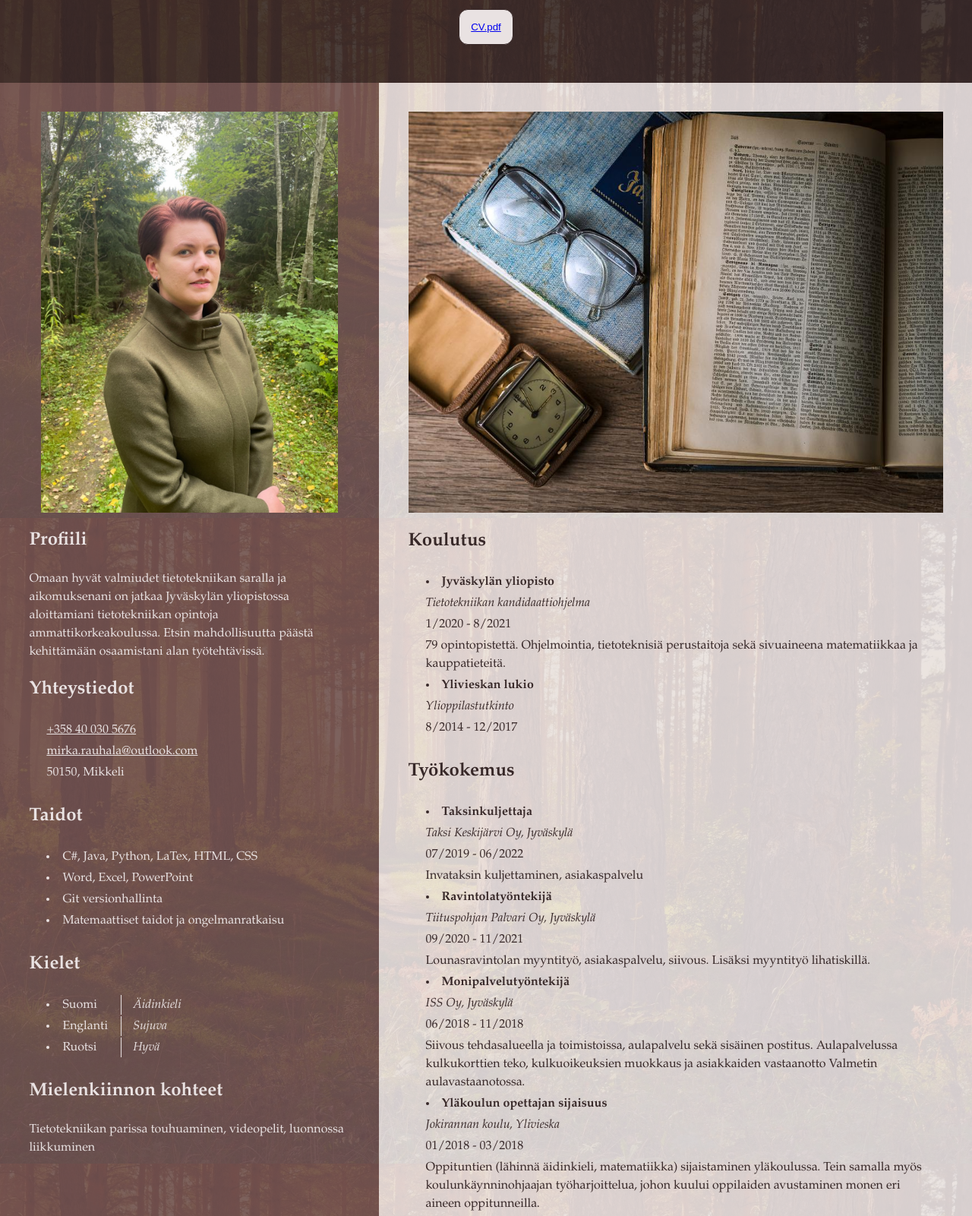
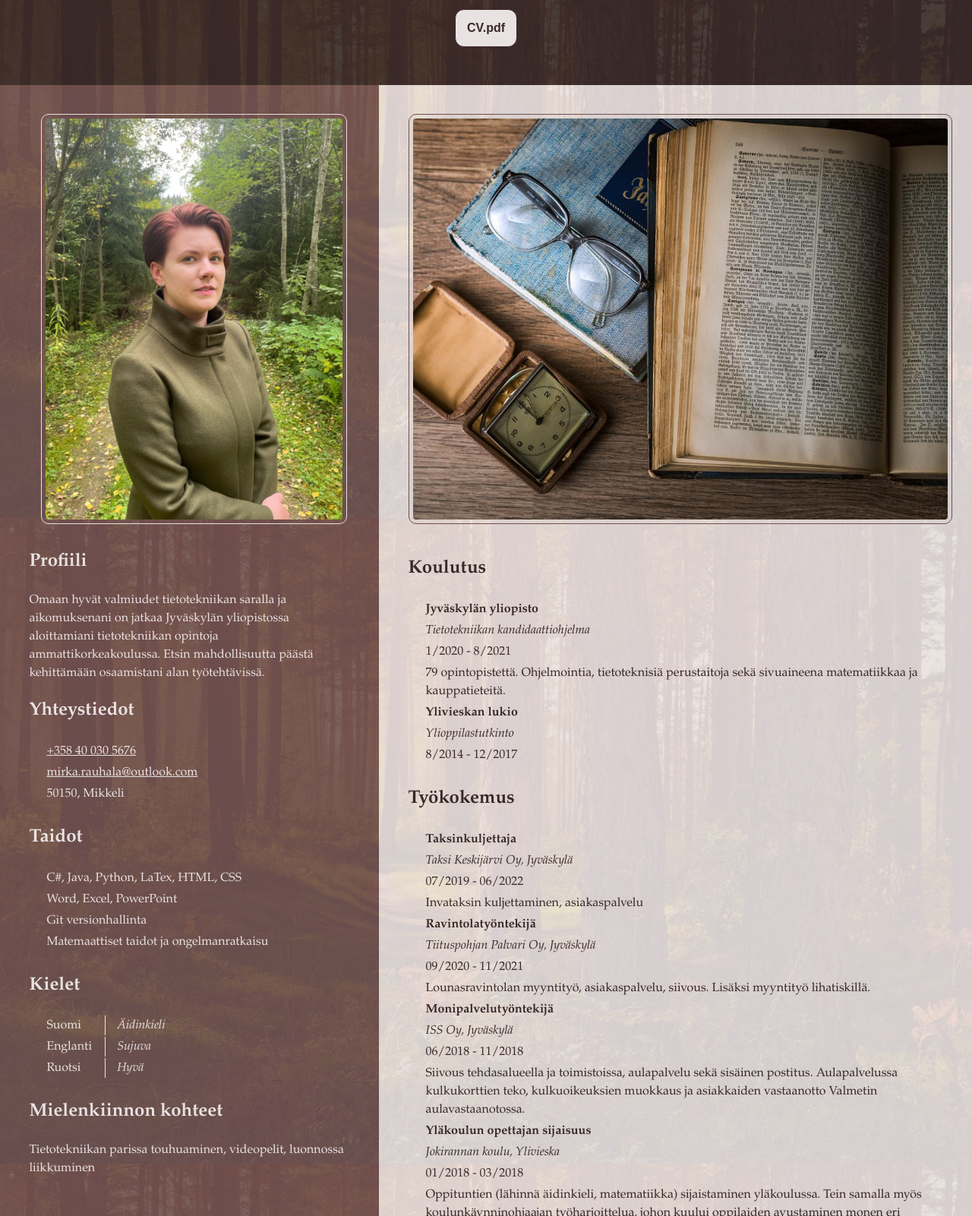
Before and after one commit to rauhalam/cv_vanha, a plain HTML site: page cv.html in a window 1280 px wide. Shown: the part 168-1769 px from the top of the page at 76% size. Drawn offline with Linux system fonts and the light colour scheme.

```diff
--- a/cv.html
+++ b/cv.html
@@ -14,7 +14,7 @@
             <div style="margin: 2.1em">
                 <h1>Ansioluettelo</h1>
                 <h2>Mirka Rauhala</h2>
-                <button class="button button1"><a href="/assets/cv.pdf" target="_blank">CV.pdf</a></button>
+                <button class="button button1" onclick="location.href='/assets/cv.pdf'; target='_blank'"><b>CV.pdf</b></button>
             </div>
         </header>
         <!-- <section class="middleleft">
@@ -24,8 +24,8 @@
             <img src="img/book.jpg" alt="Opiskelu">
         </section> -->
         <section class="leftcol">
-            <div style="width: 92.5%; margin-left: auto; margin-right: auto;">
-                <img src="img/cv_kuva.jpg" alt="Mirka Rauhala">
+            <div style="width: 92.5%; margin-left: auto; margin-right: auto; padding-bottom: 3%;">
+                <img style="border:#e9e2e2 solid 1px;" src="img/cv_kuva.jpg" alt="Mirka Rauhala">
             </div>
             <h2>Profiili</h2>
             <p>Omaan hyvät valmiudet tietotekniikan saralla ja aikomuksenani on jatkaa Jyväskylän yliopistossa aloittamiani tietotekniikan opintoja ammattikorkeakoulussa. Etsin mahdollisuutta päästä kehittämään osaamistani alan työtehtävissä.</p>
@@ -45,30 +45,30 @@
             <h2>Taidot</h2>
             <table>
                 <tr>
-                    <td><li>C#, Java, Python, LaTex, HTML, CSS</li></td>
+                    <td>C#, Java, Python, LaTex, HTML, CSS</td>
                 </tr>
                 <tr>
-                    <td><li>Word, Excel, PowerPoint</li></td>
+                    <td>Word, Excel, PowerPoint</td>
                 </tr>
                 <tr>
-                    <td><li>Git versionhallinta</li></td>
+                    <td>Git versionhallinta</td>
                 </tr>
                 <tr>
-                    <td><li>Matemaattiset taidot ja ongelmanratkaisu</li></td>
+                    <td>Matemaattiset taidot ja ongelmanratkaisu</td>
                 </tr>
             </table>
             <h2>Kielet</h2>
             <table>
                 <tr>
-                    <td><li>Suomi</li></td>
+                    <td>Suomi</td>
                     <td class="td"><i>Äidinkieli</i></td>
                 </tr>
                 <tr>
-                    <td><li>Englanti</li> </td>
+                    <td>Englanti</td>
                     <td class="td"><i>Sujuva</i></td>
                 </tr>
                 <tr>
-                    <td><li>Ruotsi</li></td>
+                    <td>Ruotsi</td>
                     <td class="td"><i>Hyvä</i></td>
                 </tr>
             </table>
@@ -76,13 +76,13 @@
             <p>Tietotekniikan parissa touhuaminen, videopelit, luonnossa liikkuminen</p>
         </section>
         <section class="rightcol">
-            <div style="width: 100%;">
-                <img src="img/book.jpg" alt="Opiskelu">
+            <div style="width: 100%; padding-bottom: 3%;">
+                <img style="border: rgb(111, 81, 81) solid 1px;" src="img/book.jpg" alt="Opiskelu">
             </div>
             <h2>Koulutus</h2>
             <table>
                 <tr>
-                    <td><li><b>Jyväskylän yliopisto</b></li></td>
+                    <td><b>Jyväskylän yliopisto</b></td>
                 </tr>
                 <tr class="rightcoltr">
                     <td><i>Tietotekniikan kandidaattiohjelma</i></td>
@@ -94,7 +94,7 @@
                     <td>79 opintopistettä. Ohjelmointia, tietoteknisiä perustaitoja sekä sivuaineena matematiikkaa ja kauppatieteitä.</td>
                 </tr>
                 <tr>
-                    <td><li><b>Ylivieskan lukio</b></li></td>
+                    <td><b>Ylivieskan lukio</b></td>
                 </tr>
                 <tr class="rightcoltr">
                     <td><i>Ylioppilastutkinto</i></td>
@@ -106,7 +106,7 @@
             <h2>Työkokemus</h2>
             <table>
                 <tr>
-                    <td><li><b>Taksinkuljettaja</b></li></td>
+                    <td><b>Taksinkuljettaja</b></td>
                 </tr>
                 <tr class="rightcoltr">
                     <td><i>Taksi Keskijärvi Oy, Jyväskylä</i></td>
@@ -118,7 +118,7 @@
                     <td>Invataksin kuljettaminen, asiakaspalvelu</td>
                 </tr>
                 <tr>
-                    <td><li><b>Ravintolatyöntekijä</b></li></td>
+                    <td><b>Ravintolatyöntekijä</b></td>
                 </tr>
                 <tr class="rightcoltr">
                     <td><i>Tiituspohjan Palvari Oy, Jyväskylä</i></td>
@@ -130,7 +130,7 @@
                     <td>Lounasravintolan myyntityö, asiakaspalvelu, siivous. Lisäksi myyntityö lihatiskillä.</td>
                 </tr>
                 <tr>
-                    <td><li><b>Monipalvelutyöntekijä</b></li></td>
+                    <td><b>Monipalvelutyöntekijä</b></td>
                 </tr>
                 <tr class="rightcoltr">
                     <td><i>ISS Oy, Jyväskylä</i></td>
@@ -142,7 +142,7 @@
                     <td>Siivous tehdasalueella ja toimistoissa, aulapalvelu sekä sisäinen postitus. Aulapalvelussa kulkukorttien teko, kulkuoikeuksien muokkaus ja asiakkaiden vastaanotto Valmetin aulavastaanotossa.</td>
                 </tr>
                 <tr>
-                    <td><li><b>Yläkoulun opettajan sijaisuus</b></li></td>
+                    <td><b>Yläkoulun opettajan sijaisuus</b></td>
                 </tr>
                 <tr class="rightcoltr">
                     <td><i>Jokirannan koulu, Ylivieska</i></td>
--- a/tyylit.css
+++ b/tyylit.css
@@ -51,7 +51,8 @@ h1 {
     color:#e9e2e2;
     width: 33%;
     padding: 3%;
-    height:95em
+    height:95em;
+    min-height: 1550px;
 }
 .rightcol {
     float: left;
@@ -59,11 +60,15 @@ h1 {
     padding: 3%;
     width: 55%;
     height: 95em;
+    min-height: 1550px;
 }
 img {
     width: 100%;
-    margin: auto;
+    margin-left: auto;
+    margin-right: auto;
     display: block;
+    border-radius: 10px;
+    padding: 5px;
 }
 table {
     border: none;
@@ -94,6 +99,7 @@ td {
     text-align: center;
     border-radius: 12px;
     transition-duration: 0.2s;
+    font-size: 16px;
 }
 .button1:hover {
     background-color: rgb(233, 226, 226, 0.5);
```
